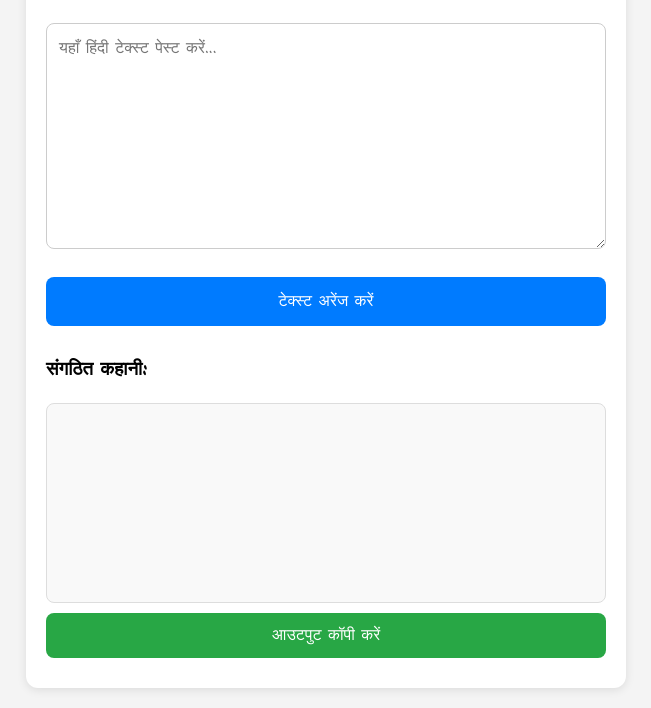
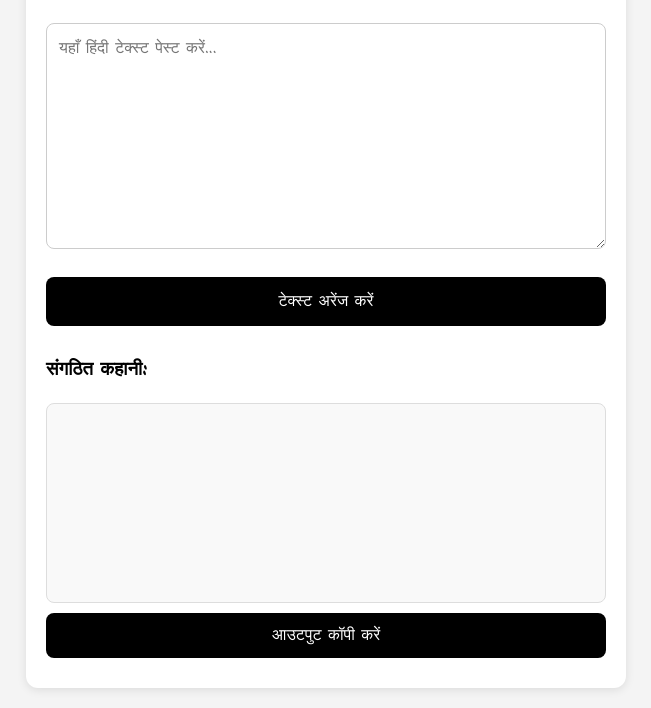
Before and after one commit to mugic1/Text-Arrange-, a plain HTML site: page index.html in a window 1280 px wide. Shown: the part 147-855 px from the top of the page, without its empty margins (314-965 px from the left). Drawn offline with Linux system fonts and the light colour scheme.

Commit message:
Update index.html

```diff
--- a/index.html
+++ b/index.html
@@ -38,13 +38,13 @@
       font-family: 'Kalam', cursive;
     }
     button {
-      background-color: #007BFF;
+      background-color: #000000;
       color: white;
       border: none;
       cursor: pointer;
     }
     button:hover {
-      background-color: #0056b3;
+      background-color: #000000;
     }
     #output {
       white-space: pre-wrap;
@@ -56,7 +56,7 @@
       font-family: 'Kalam', cursive;
     }
     #copyBtn {
-      background-color: #28a745;
+      background-color: #000000;
       color: white;
       border: none;
       padding: 10px;
@@ -68,7 +68,7 @@
       font-family: 'Kalam', cursive;
     }
     #copyBtn:hover {
-      background-color: #218838;
+      background-color: #000000;
     }
     @media (max-width: 600px) {
       textarea, button {
```
